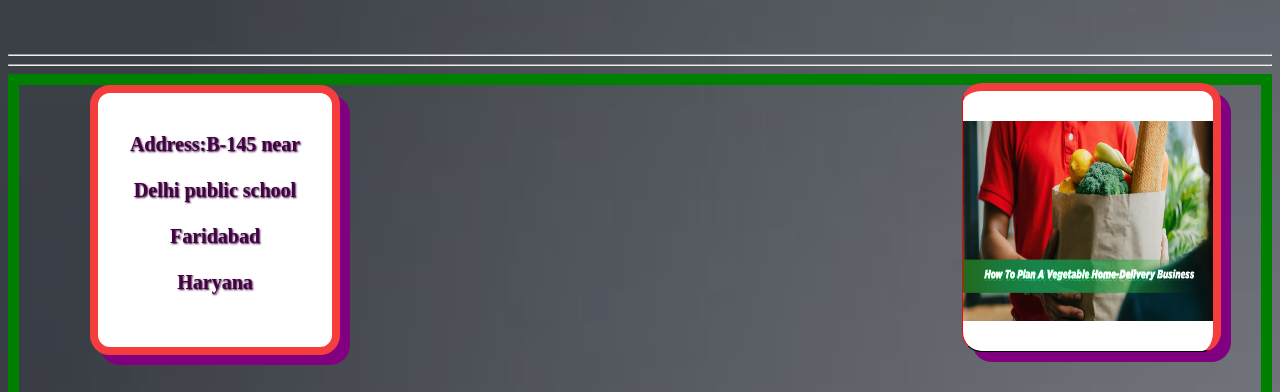
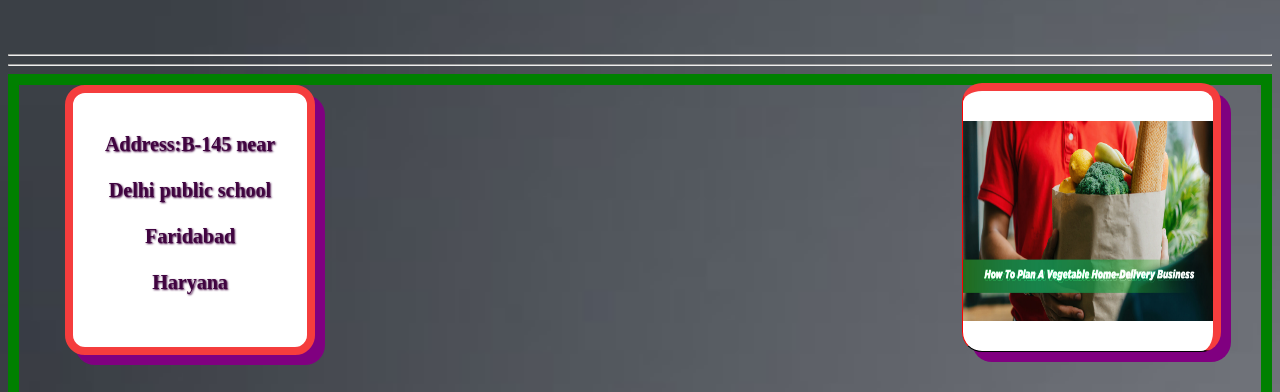
Before and after one commit to Sushma1309/css3, a plain HTML site: page index.html in a window 1280 px wide. Shown: the part 170-562 px from the top of the page. Drawn offline with Linux system fonts and the light colour scheme.

Commit message:
Update style.css

```diff
--- a/style.css
+++ b/style.css
@@ -56,7 +56,7 @@ body{
     /* margin-left: 470px; */
     box-shadow: 10px 10px 0px purple;
     text-shadow: 1px 1px 2px rgb(63, 4, 63);
-    margin-right: 850px;
+    margin-right: 900px;
     /* margin-left: 30px; */
     /* position: relative; */
 }
```
